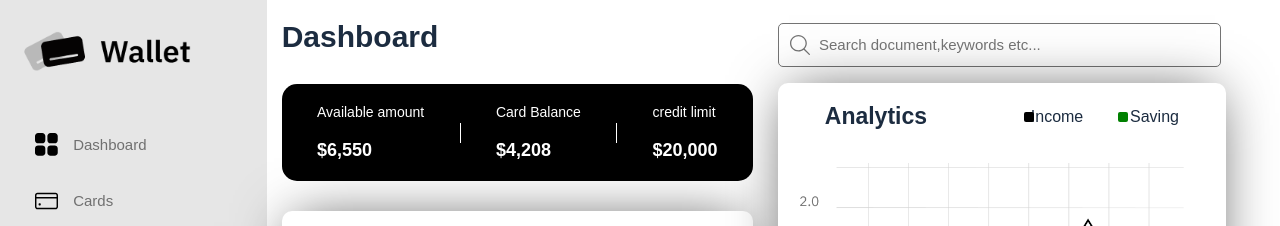
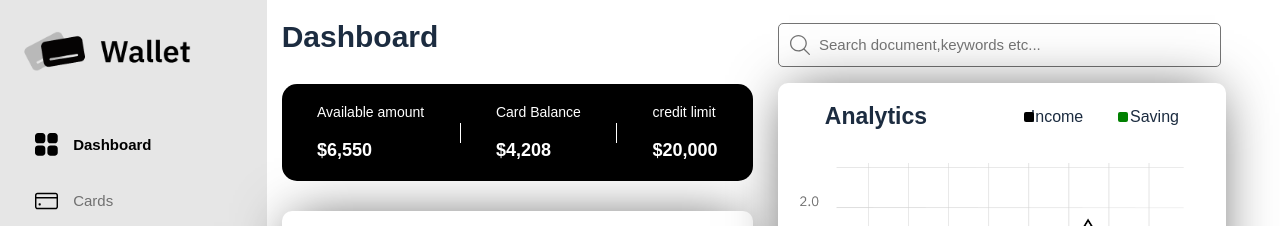
Before and after one commit to muhammedafsalvr/Task-6, a React (Create React App) app: page / in a window 1280 px wide. Shown: the top 226 px of the page. Built offline with nearby package versions, Linux system fonts and the light colour scheme.

Commit message:
routing cleared

```diff
--- a/src/component/screens/SideMenu.js
+++ b/src/component/screens/SideMenu.js
@@ -124,10 +124,14 @@ const Bord = styled.div`
 `;
 const AllName = styled(NavLink)`
     font-size: 20px;
-  font-weight: 400;
+    font-weight: 500;
     margin-left: 20px;
     &:hover {
         color: #000;
+    }
+    &.active {
+        color: #000;
+        font-weight: bolder;
     }
     @media all and (max-width: 1280px) {
         font-size: 15px;
@@ -143,9 +147,6 @@ const ListItems = styled.li`
     align-items: center;
     width: 10%;
     margin-bottom: 33px;
-  &:hover {
-    /* background-color: #747474; */
-  }
 `;
 const CreditImage = styled.img`
     display: block;
```
Lines whose indentation alone changed are shown as unchanged.
